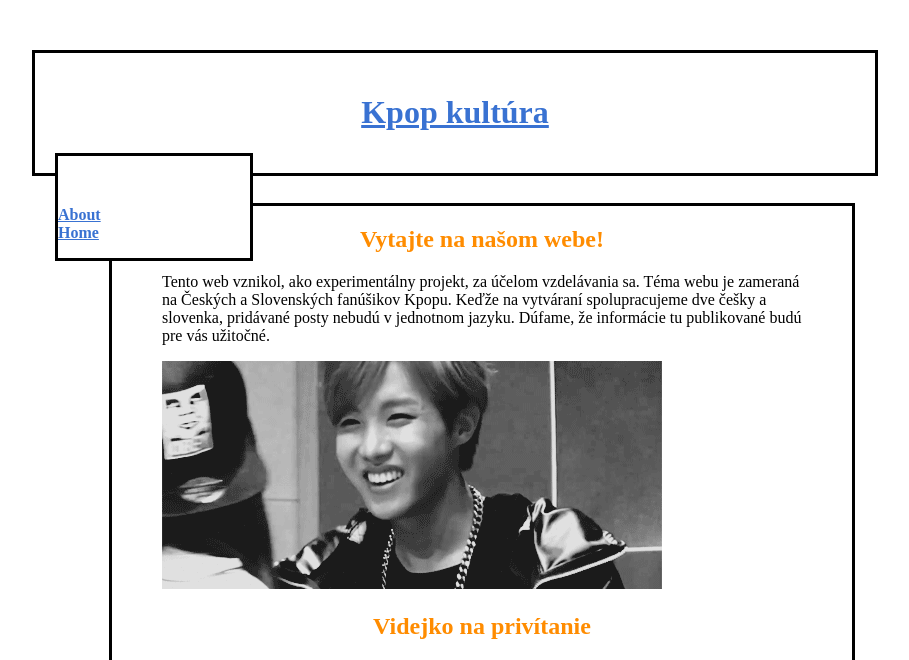
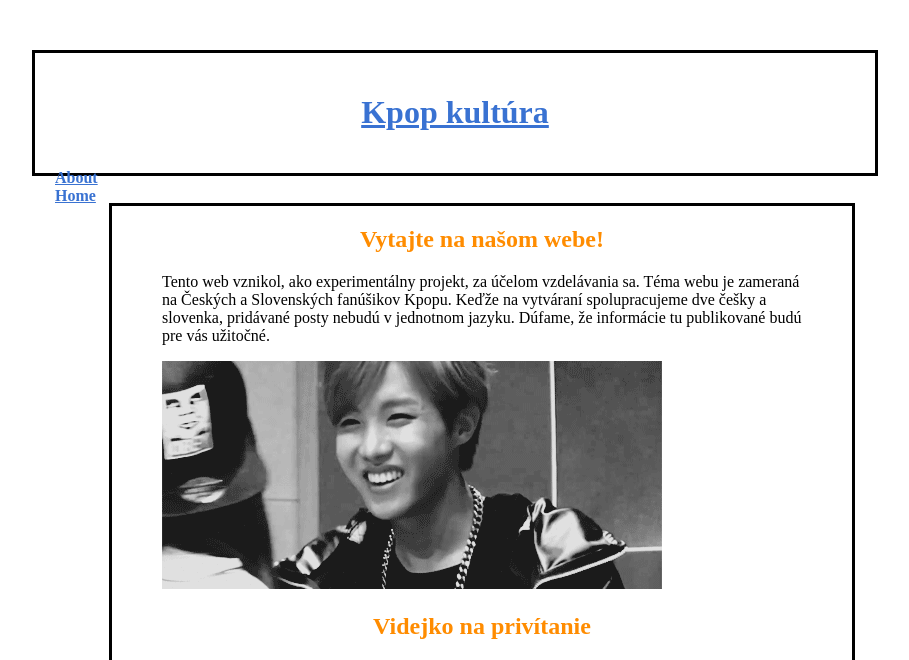
Before and after one commit to yana3/learn-jekyll, a Jekyll site: the page built from index.md, in a window 1280 px wide. Shown: the top 660 px of the page, without its empty margins (185-1094 px from the left). Built offline with Jekyll 4.4.1, drawn with Linux system fonts in a browser that asks for light colours; grey boxes are pictures that could not be loaded.

Commit message:
Ešte trochu s5

```diff
--- a/css/style.css
+++ b/css/style.css
@@ -24,14 +24,11 @@ nav {
 	float: left;
 	width: 15%;
 	position: fixed;
-	border: solid;
-	background-color: white;
 	}
 
 nav ul {
 	list-style-type: none;
 	padding: 0;
-	margin-top: 50px;
 }
 }
 
```
